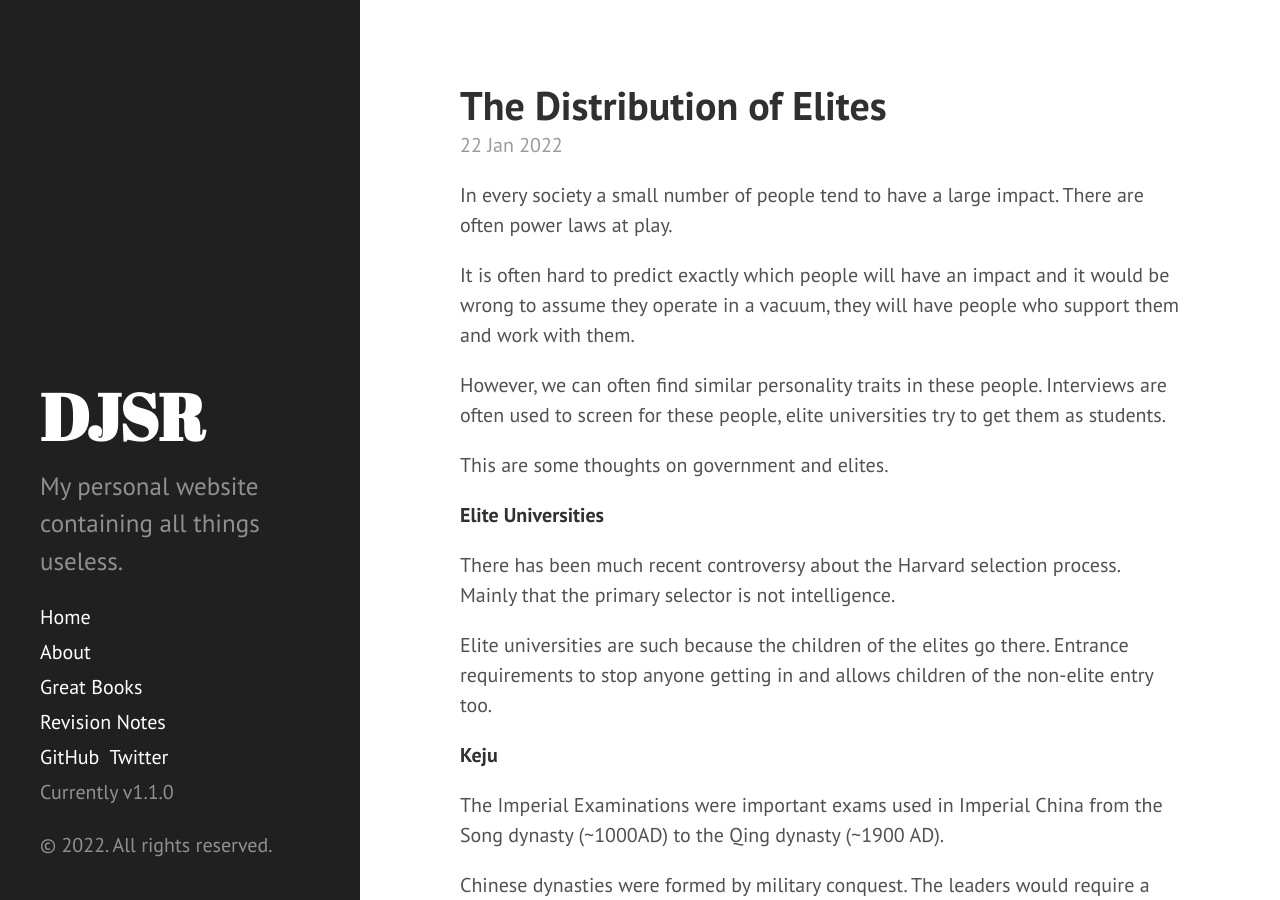
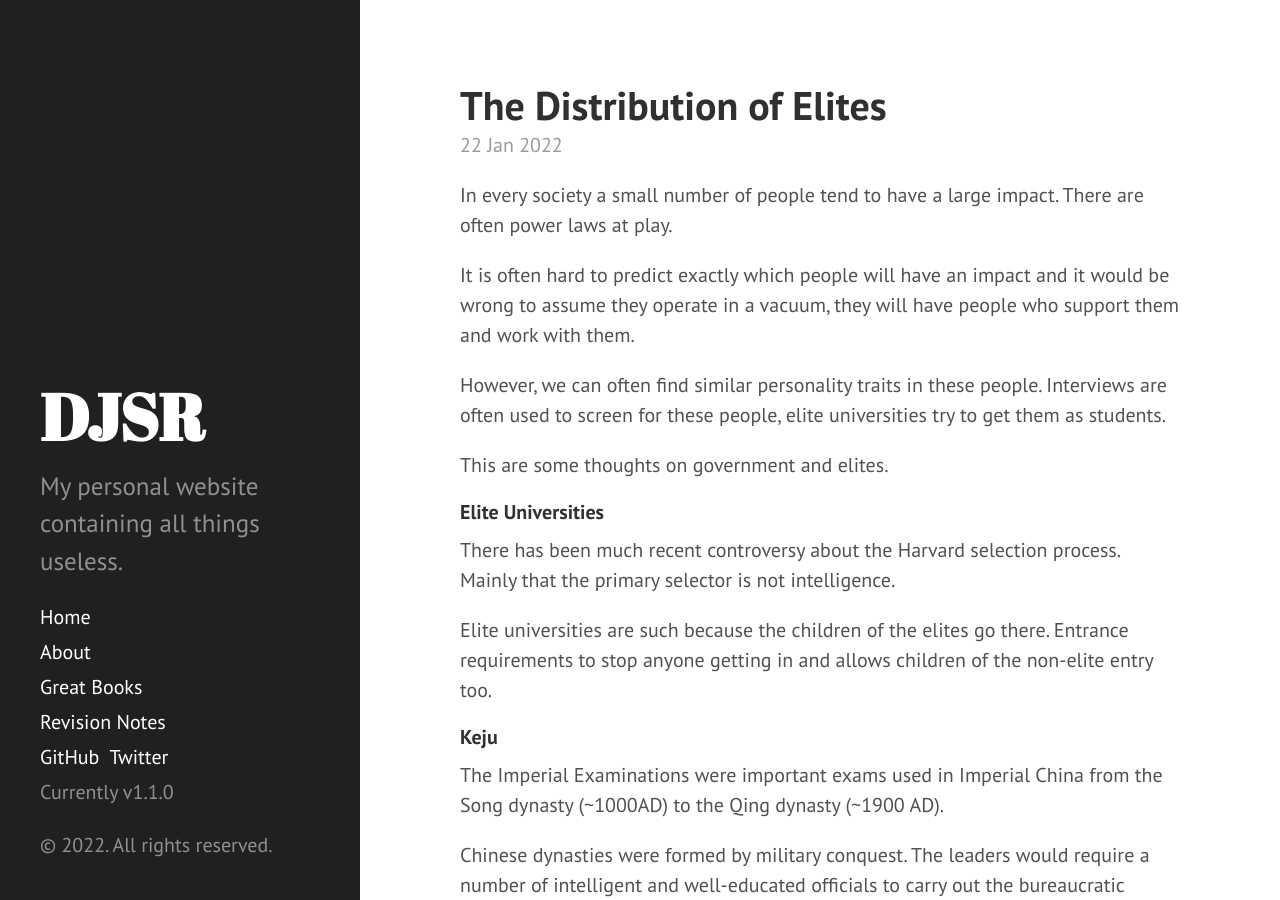
Before and after one commit to dansomrob/dansomrob.github.io, a Jekyll site: the page built from _posts/2022-01-22-elites.md, in a window 1280 px wide and 900 px high. Built offline with Jekyll 4.4.1, drawn with Linux system fonts in a browser that asks for light colours.

```diff
--- a/_posts/2022-01-22-elites.md
+++ b/_posts/2022-01-22-elites.md
@@ -10,13 +10,13 @@ However, we can often find similar personality traits in these people. Interview
 
 This are some thoughts on government and elites.
 
-**Elite Universities**
+#### Elite Universities
 
 There has been much recent controversy about the Harvard selection process. Mainly that the primary selector is not intelligence.
 
 Elite universities are such because the children of the elites go there. Entrance requirements to stop anyone getting in and allows children of the non-elite entry too.
 
-**Keju**
+#### Keju
 
 The Imperial Examinations were important exams used in Imperial China from the Song dynasty (~1000AD) to the Qing dynasty (~1900 AD).
 
@@ -36,14 +36,14 @@ Abolished by the Qing dynasty as passing the exam was not related to being able
 
 The British civil service
 
-**Silicon Valley**
+#### Silicon Valley
 
 In the States, the intellectual elites go into tech/finance. However this means that the people who go into running the country are often pretty crappy.
 
 growth and calmness
 shite politicans
 
-**China vs America**
+#### China vs America
 
 In modern day China to rise the ranks of the CCP depends on successfully running a smaller region before being promoted to running a larger region. This should allow only the more competent politicians to run the country. However in the UK/US & other western democracies senior politicians are decided based upon public opinion. This is not a praise of the CCP (whom I detest).
 
```
